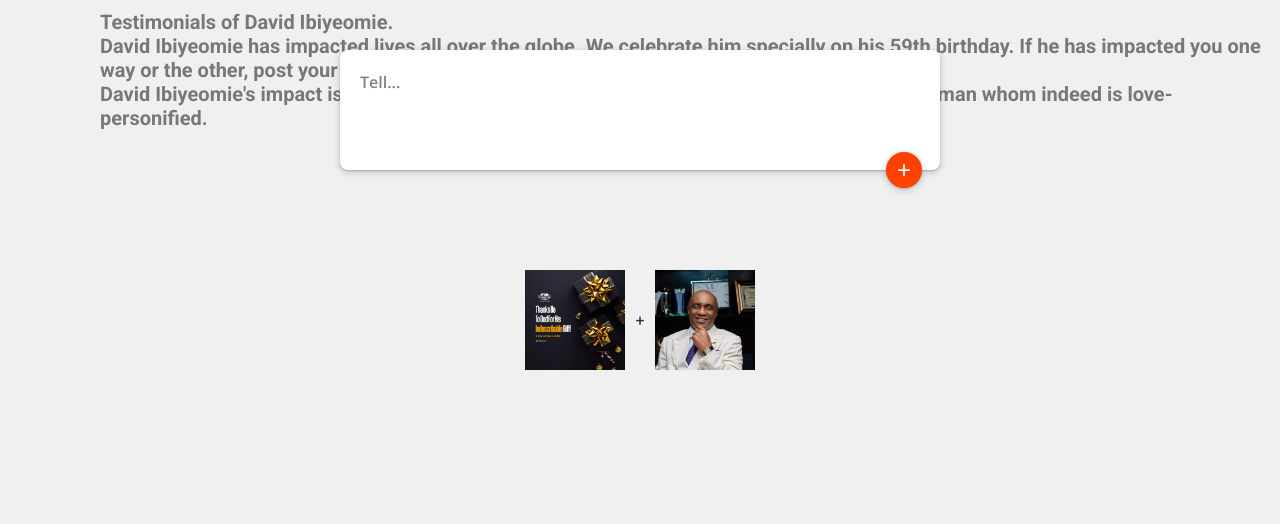
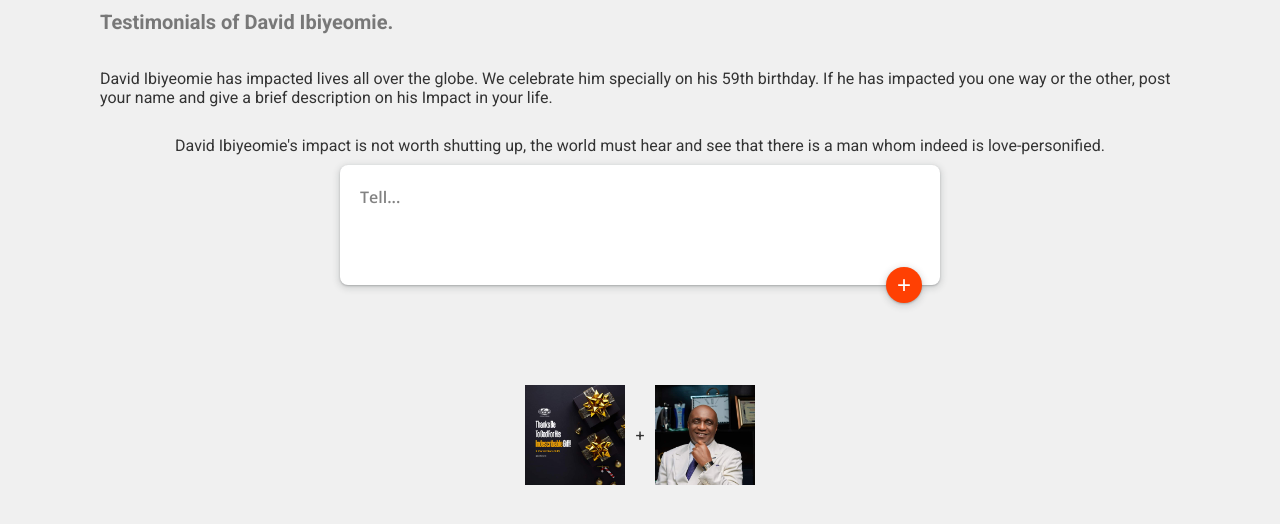
Before and after one commit to Samuel5555/Samuel5555, a Svelte app: page / in a window 1280 px wide. Shown: the top 524 px of the page. Built offline with nearby package versions, Linux system fonts and the light colour scheme; no server answers; the database is empty.

Commit message:
Update Header.svelte

```diff
--- a/src/components/Header.svelte
+++ b/src/components/Header.svelte
@@ -4,8 +4,6 @@
 		top: 10px;
 		font-size: 20px;
 		color: rgba(0, 0, 0, 0.5);
-padding-bottom: 10px;
-margin-bottom: 5px;
 	}
 
 	button {
@@ -43,10 +41,10 @@ margin-bottom: 5px;
 </style>
 
 <h1 class="title">
-	Testimonials of David Ibiyeomie.
+	Testimonials of David Ibiyeomie.</h1>
 	<br />
-	David Ibiyeomie has impacted lives all  over the globe. We celebrate him specially on his 59th birthday.
+	<p>David Ibiyeomie has impacted lives all  over the globe. We celebrate him specially on his 59th birthday.
 	If he has impacted you one way or the other, post your name and give a brief description on his Impact in your life.
-	<br />
-    David Ibiyeomie's impact is not worth shutting up, the world must hear and see that there is a man whom indeed is love-personified.
-</h1>
+	</p><br />
+ <a>   David Ibiyeomie's impact is not worth shutting up, the world must hear and see that there is a man whom indeed is love-personified.
+</a>
```
